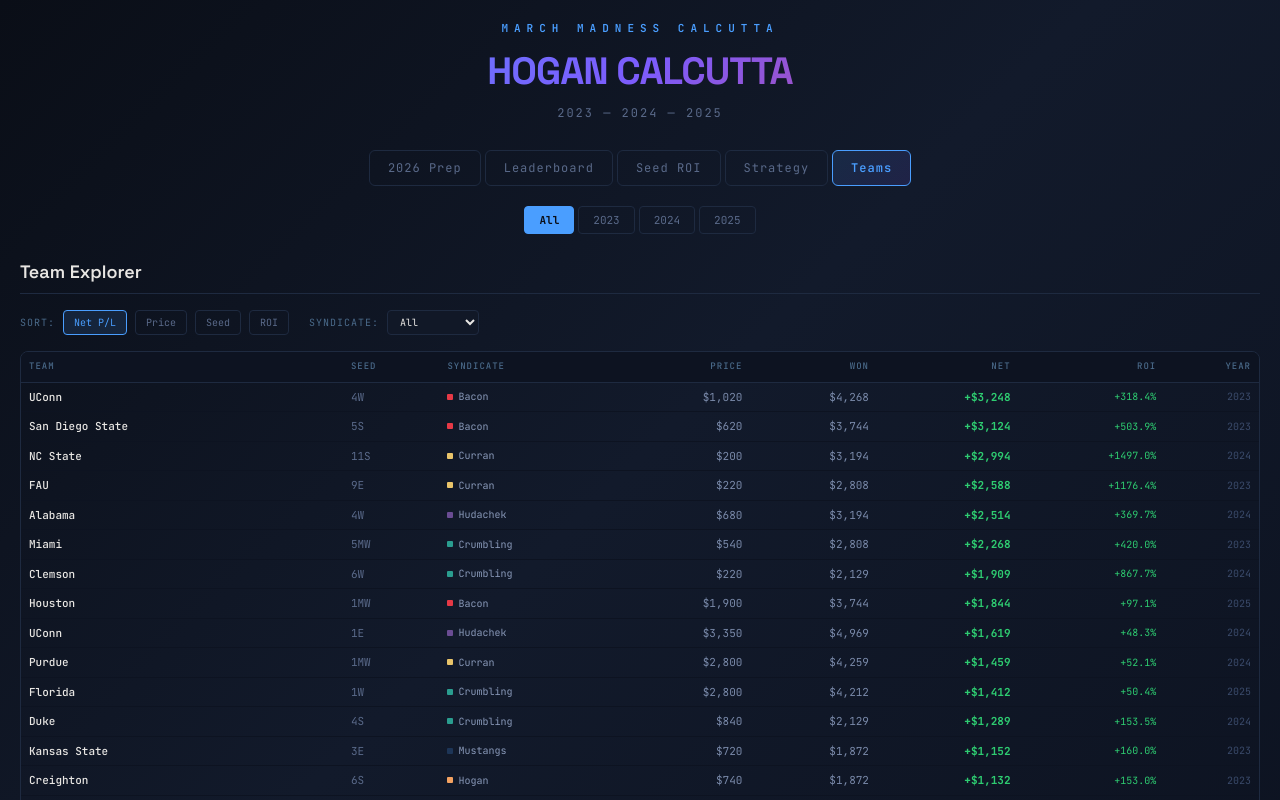
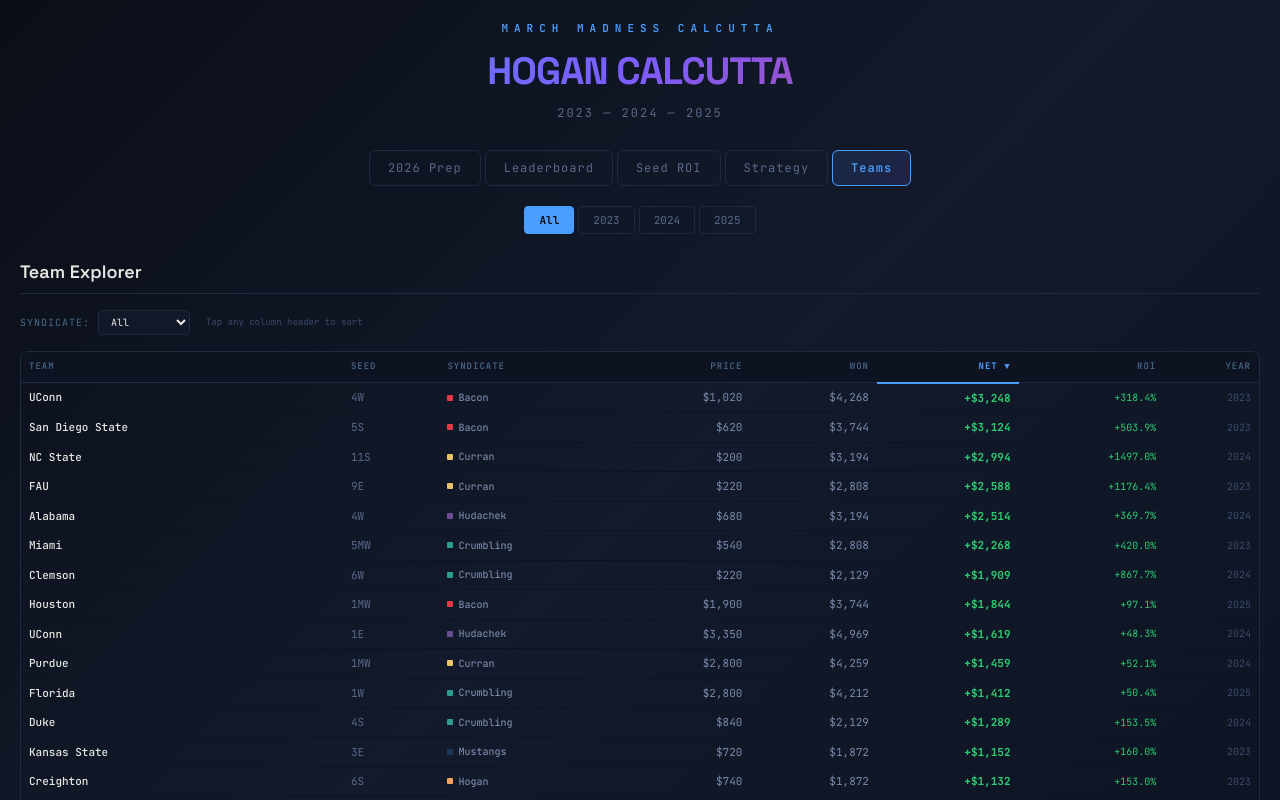
Before and after one commit to bswike/bpl, a React (Vite) app in the folder fpl-dashboard/: page /calcutta in a window 1280 px wide. Both pictures are taken after a click on the button "Teams". Shown: the top 800 px of the page. Built offline with nearby package versions, Linux system fonts and the light colour scheme.

Commit message:
made list of historical teams better

```diff
--- a/fpl-dashboard/src/components/Calcutta.jsx
+++ b/fpl-dashboard/src/components/Calcutta.jsx
@@ -1201,46 +1201,57 @@ function Strategy({ year }) {
 
 function TeamExplorer({ year }) {
   const [sortKey, setSortKey] = useState("net");
+  const [sortDir, setSortDir] = useState("desc");
   const [filterSyndicate, setFilterSyndicate] = useState("All");
+
+  const handleSort = (key) => {
+    if (sortKey === key) {
+      setSortDir(d => d === "desc" ? "asc" : "desc");
+    } else {
+      setSortKey(key);
+      setSortDir(key === "team" || key === "syndicate" ? "asc" : "desc");
+    }
+  };
 
   const teams = useMemo(() => {
     const years = year === "All" ? [2023, 2024, 2025] : [parseInt(year)];
     let filtered = ALL_TEAMS.filter(t => years.includes(t.year));
     if (filterSyndicate !== "All") filtered = filtered.filter(t => t.s === filterSyndicate);
+    const dir = sortDir === "desc" ? 1 : -1;
     const sortFns = {
-      net: (a, b) => b.n - a.n,
-      price: (a, b) => b.p - a.p,
-      seed: (a, b) => a.seed - b.seed,
-      roi: (a, b) => (b.p ? b.n / b.p : 0) - (a.p ? a.n / a.p : 0),
+      net: (a, b) => dir * (b.n - a.n),
+      price: (a, b) => dir * (b.p - a.p),
+      seed: (a, b) => dir * (a.seed - b.seed),
+      roi: (a, b) => dir * ((b.p ? b.n / b.p : 0) - (a.p ? a.n / a.p : 0)),
+      team: (a, b) => dir * a.t.localeCompare(b.t),
+      syndicate: (a, b) => dir * a.s.localeCompare(b.s),
+      won: (a, b) => dir * (b.w - a.w),
+      year: (a, b) => dir * (b.year - a.year),
     };
     return filtered.sort(sortFns[sortKey] || sortFns.net);
-  }, [year, sortKey, filterSyndicate]);
+  }, [year, sortKey, sortDir, filterSyndicate]);
 
   const allNames = [...new Set(ALL_TEAMS.map(t => t.s))].sort();
+
+  const columns = [
+    { key: "team", label: "Team", align: "left" },
+    { key: "seed", label: "Seed", align: "left" },
+    { key: "syndicate", label: "Syndicate", align: "left" },
+    { key: "price", label: "Price", align: "right" },
+    { key: "won", label: "Won", align: "right" },
+    { key: "net", label: "Net", align: "right" },
+    { key: "roi", label: "ROI", align: "right" },
+    { key: "year", label: "Year", align: "right" },
+  ];
+
+  const arrow = (key) => sortKey === key ? (sortDir === "desc" ? " ▼" : " ▲") : "";
 
   return (
     <div>
       <SectionTitle>Team Explorer</SectionTitle>
 
       <div style={{ display: "flex", gap: 8, marginBottom: 16, flexWrap: "wrap", alignItems: "center" }}>
-        <span style={{ fontSize: 10, color: "#4a6a8a", letterSpacing: 1 }}>SORT:</span>
-        {[["net", "Net P/L"], ["price", "Price"], ["seed", "Seed"], ["roi", "ROI"]].map(([k, label]) => (
-          <button
-            key={k}
-            onClick={() => setSortKey(k)}
-            style={{
-              padding: "4px 10px",
-              background: sortKey === k ? "#4a9eff22" : "transparent",
-              border: `1px solid ${sortKey === k ? "#4a9eff" : "#1e2a40"}`,
-              borderRadius: 4,
-              color: sortKey === k ? "#4a9eff" : "#5a6a8a",
-              fontFamily: "inherit",
-              fontSize: 10,
-              cursor: "pointer",
-            }}
-          >{label}</button>
-        ))}
-        <span style={{ fontSize: 10, color: "#4a6a8a", letterSpacing: 1, marginLeft: 12 }}>SYNDICATE:</span>
+        <span style={{ fontSize: 10, color: "#4a6a8a", letterSpacing: 1 }}>SYNDICATE:</span>
         <select
           value={filterSyndicate}
           onChange={e => setFilterSyndicate(e.target.value)}
@@ -1257,28 +1268,36 @@ function TeamExplorer({ year }) {
           <option value="All">All</option>
           {allNames.map(n => <option key={n} value={n}>{n}</option>)}
         </select>
-      </div>
-
-      <div style={{ maxHeight: 520, overflowY: "auto", borderRadius: 8, border: "1px solid #1e2a40" }}>
+        <span style={{ fontSize: 9, color: "#3a4a6a", marginLeft: 8 }}>Tap any column header to sort</span>
+      </div>
+
+      <div style={{ maxHeight: 600, overflowY: "auto", borderRadius: 8, border: "1px solid #1e2a40" }}>
         <table style={{ width: "100%", borderCollapse: "collapse", fontSize: 11 }}>
           <thead style={{ position: "sticky", top: 0, background: "#0d1321", zIndex: 1 }}>
             <tr style={{ borderBottom: "1px solid #1e2a40" }}>
-              {["Team", "Seed", "Syndicate", "Price", "Won", "Net", "ROI", "Year"].map((h, i) => (
-                <th key={i} style={{
-                  padding: "8px 8px",
-                  textAlign: i >= 3 ? "right" : "left",
-                  color: "#4a6a8a",
-                  fontWeight: 500,
-                  fontSize: 9,
-                  letterSpacing: 1,
-                  textTransform: "uppercase",
-                  whiteSpace: "nowrap",
-                }}>{h}</th>
+              {columns.map(col => (
+                <th
+                  key={col.key}
+                  onClick={() => handleSort(col.key)}
+                  style={{
+                    padding: "8px 8px",
+                    textAlign: col.align,
+                    color: sortKey === col.key ? "#4a9eff" : "#4a6a8a",
+                    fontWeight: sortKey === col.key ? 700 : 500,
+                    fontSize: 9,
+                    letterSpacing: 1,
+                    textTransform: "uppercase",
+                    whiteSpace: "nowrap",
+                    cursor: "pointer",
+                    userSelect: "none",
+                    borderBottom: sortKey === col.key ? "2px solid #4a9eff" : "none",
+                  }}
+                >{col.label}{arrow(col.key)}</th>
               ))}
             </tr>
           </thead>
           <tbody>
-            {teams.slice(0, 100).map((t, i) => {
+            {teams.map((t, i) => {
               const roi = t.p ? t.n / t.p : 0;
               return (
                 <tr key={i} style={{ borderBottom: "1px solid #0d1321" }}>
@@ -1312,7 +1331,7 @@ function TeamExplorer({ year }) {
         </table>
       </div>
       <div style={{ fontSize: 10, color: "#3a4a6a", marginTop: 8, textAlign: "center" }}>
-        Showing {Math.min(teams.length, 100)} of {teams.length} teams
+        Showing {teams.length} teams
       </div>
     </div>
   );
```
